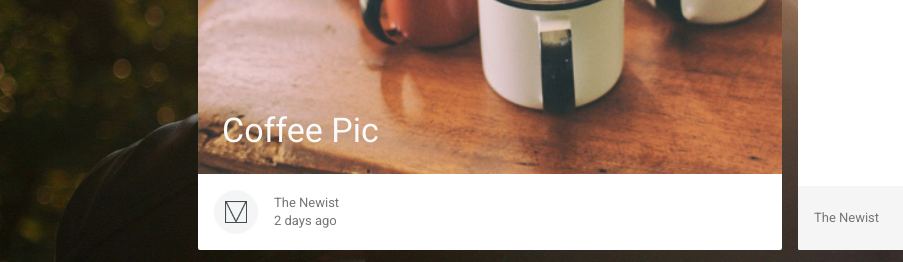
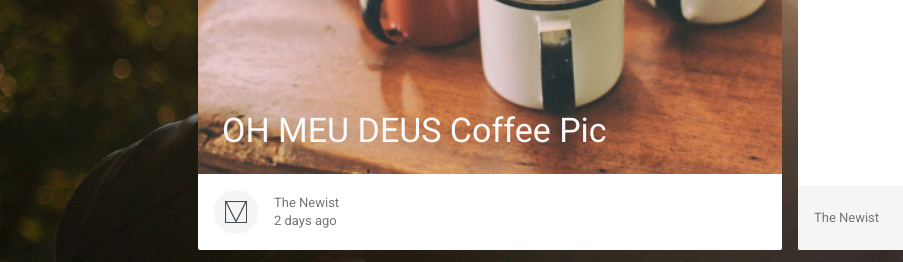
Before and after one commit to vtsugi/sandbox, a plain HTML site: page blog/index.html in a window 1280 px wide. Shown: the part 348-610 px from the top of the page, 0-903 px from the left. Drawn offline with nearby package versions, Linux system fonts and the light colour scheme.

Commit message:
OMG coffee

```diff
--- a/blog/index.html
+++ b/blog/index.html
@@ -66,7 +66,7 @@
         <div class="demo-blog__posts mdl-grid">
           <div class="mdl-card coffee-pic mdl-cell mdl-cell--8-col">
             <div class="mdl-card__media mdl-color-text--grey-50">
-              <h3><a href="entry.html">Coffee Pic</a></h3>
+              <h3><a href="entry.html">OH MEU DEUS Coffee Pic</a></h3>
             </div>
             <div class="mdl-card__supporting-text meta mdl-color-text--grey-600">
               <div class="minilogo"></div>
```
